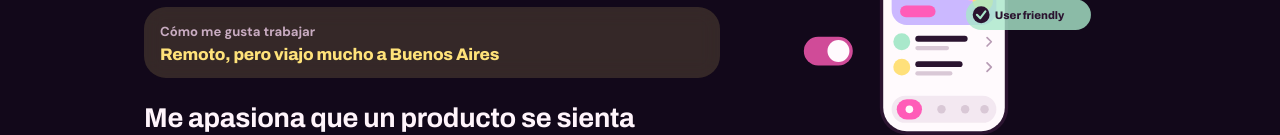
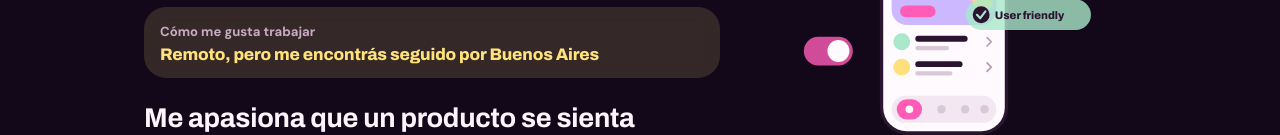
Before and after one commit to juanitalaborde/juanitalaborde.github.io, a plain HTML site: page index.html in a window 1280 px wide. Shown: the part 438-573 px from the top of the page. Drawn offline with Linux system fonts and the light colour scheme.

Commit message:
Texto de modalidad
Co-Authored-By: Claude Sonnet 5.5 <noreply@anthropic.com>
Claude-Session: https://claude.ai/code/session_01B9NbWJx2qAvfq4FaSX99F3

```diff
--- a/index.html
+++ b/index.html
@@ -255,7 +255,7 @@ h2{letter-spacing:-.025em;line-height:1}
       <li class="b1"><small>Lo que hago</small><b>Product Manager</b></li>
       <li class="b2"><small>Tengo</small><b>29 años</b></li>
       <li class="b3"><small>Vivo en</small><b>Mendoza, Argentina</b></li>
-      <li class="b4"><small>Cómo me gusta trabajar</small><b>Remoto, pero viajo mucho a Buenos Aires</b></li>
+      <li class="b4"><small>Cómo me gusta trabajar</small><b>Remoto, pero me encontrás seguido por Buenos Aires</b></li>
     </ul>
     <p class="tagline">Me apasiona que un producto se sienta simple y fácil de usar.</p>
     <p class="lead">Hace más de cuatro años que construyo y hago crecer productos digitales. Me gusta decidir mirando cómo los usa la gente, charlar con los usuarios y ayudar a que lo que necesita el negocio y lo que el equipo puede entregar se encuentren a mitad de camino.</p>
```
